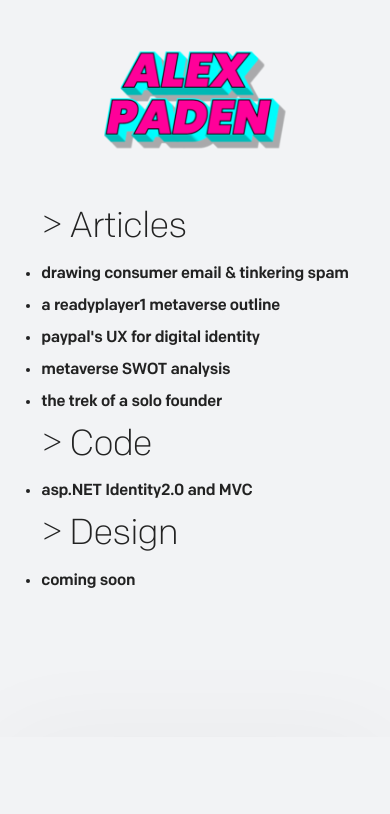
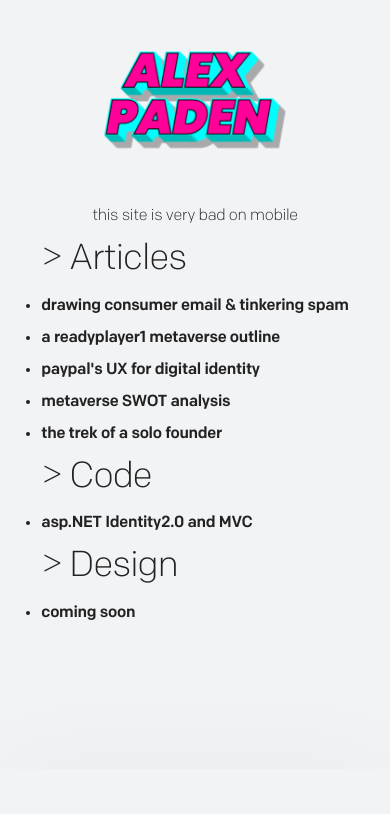
Before and after one commit to alexpaden/personal-site, a plain HTML site: page index.html in a window 390 px wide. Shown: the top 814 px of the page. Drawn offline with Linux system fonts and the light colour scheme; files whose address does not match are found by name.

Commit message:
mobile view warning

```diff
--- a/index.html
+++ b/index.html
@@ -15,6 +15,7 @@
   <div class="content">
     <a href="index.html" class="logo"><img src="images/logodo.png" alt="logo"/></a>
     <div class="hero">
+      <p>this site is very bad on mobile</p>
       <div>
         <h2> > Articles </h2>
         <ul>
```
